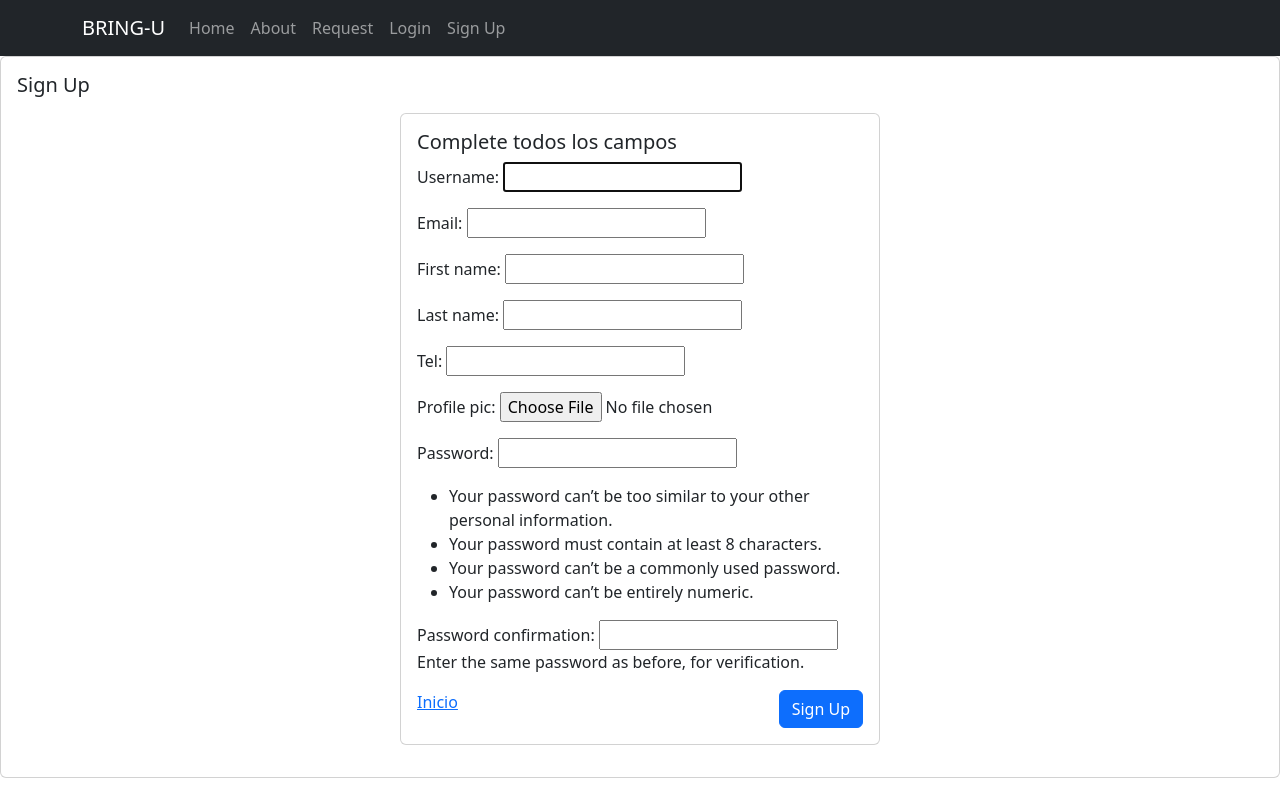
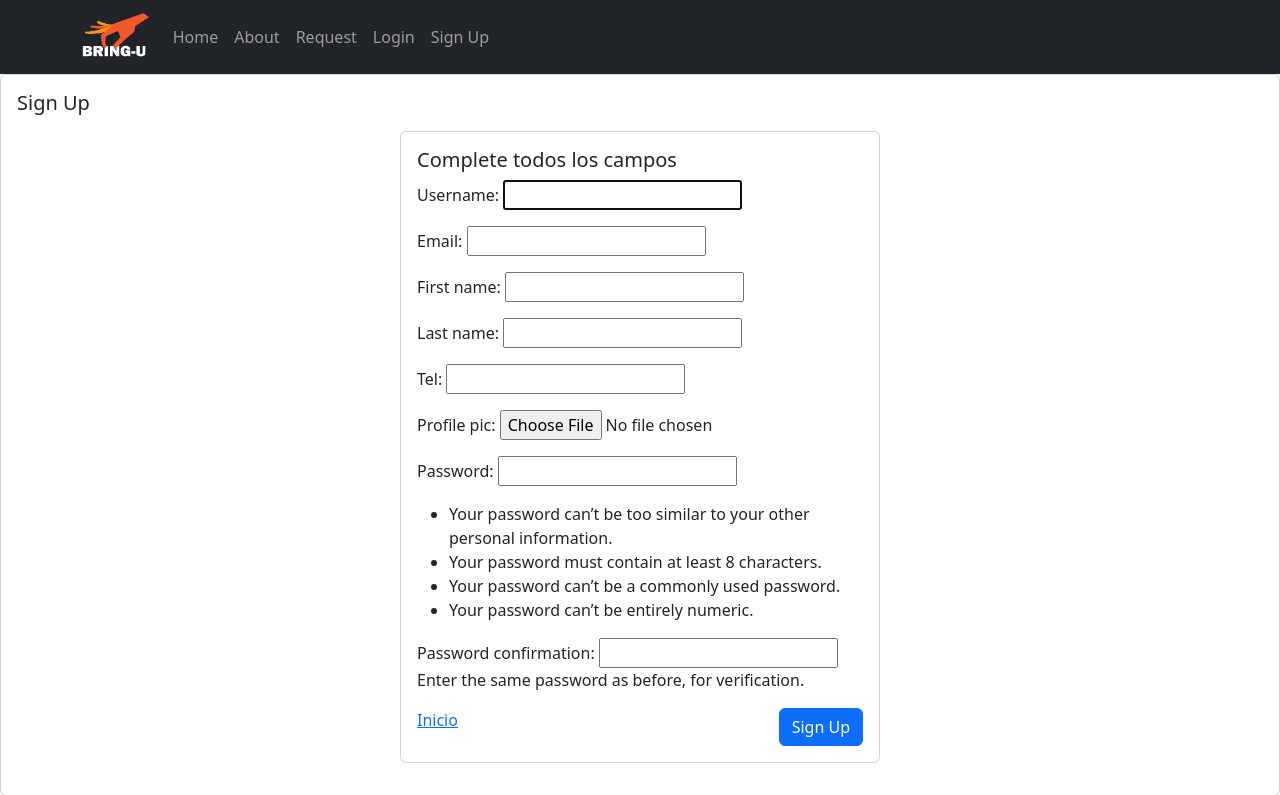
Before and after one commit to JoseTor101/bring-u, a Django app: page /accounts/signup/ in a window 1280 px wide. Shown: the top 795 px of the page. Run offline with Django 4.2, Linux system fonts and the light colour scheme; some libraries are stand-ins or nearby versions.

Commit message:
Logo added

```diff
--- a/bring_u/templates/base.html
+++ b/bring_u/templates/base.html
@@ -10,7 +10,7 @@
         <header>
             <nav class="navbar navbar-expand-lg navbar-dark bg-dark">
             <div class="container d-flex">
-                <a class="navbar-brand" href="/">BRING-U</a>
+                <a class="navbar-brand pr-4 logo" href="/"><img src="/media/logo.png" alt="" height="48px"></a>
                 <button class="navbar-toggler" type="button" data-bs-toggle="collapse" data-bs-target="#navbarNav" aria-controls="navbarNav" aria-expanded="false" aria-label="Toggle navigation">
                     <span class="navbar-toggler-icon"></span>
                 </button>
```
Also changed, not shown: db.sqlite3, media/logo.png (added).
